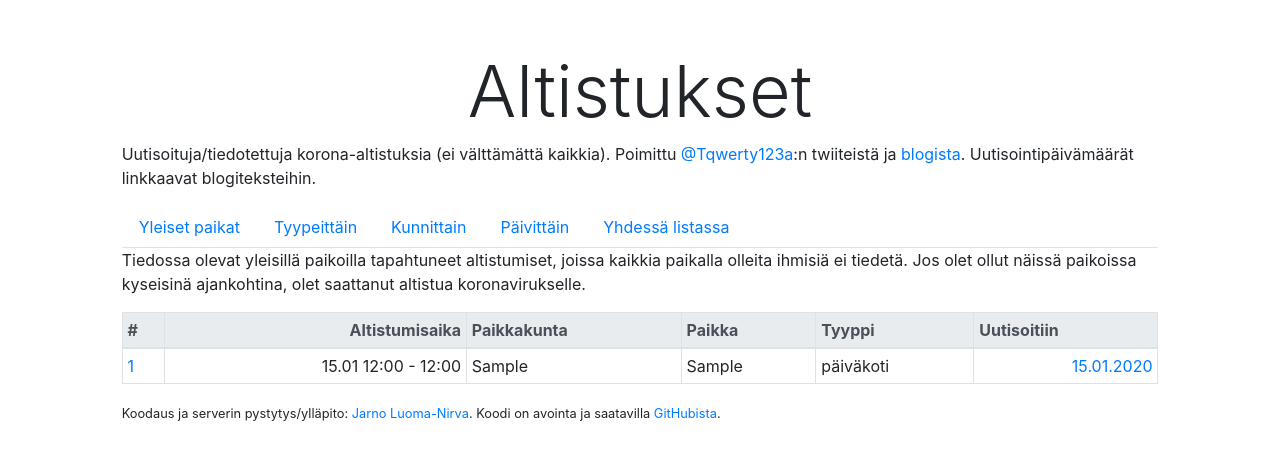
After one commit to jarnoln/exposures, a Django app: template tables/templates/tables/alert_list.html in a window 1280 px wide. The commit adds this page. Shown: the top 460 px of the page. Run offline with Django 3.2, Linux system fonts and the light colour scheme; the template is opened without the code that fills it: values that come from a table or form of the project are taken from there, others are empty; tables that the repository leaves empty hold one stand-in row (values such as "Sample post"); some libraries are stand-ins or nearby versions.

Commit message:
Add alert list table

```diff
--- /dev/null
+++ b/tables/templates/tables/alert_list.html
@@ -0,0 +1,56 @@
+{% extends "tables/base.html" %}
+
+{% block content %}
+  {% if user.is_staff %}
+    <div>
+      <a href="/admin/tables/exposure/add/">Lisää uusi</a>
+    </div>
+  {% endif %}
+  <p>Tiedossa olevat yleisillä paikoilla tapahtuneet altistumiset, joissa kaikkia paikalla olleita ihmisiä ei tiedetä.
+  Jos olet ollut näissä paikoissa kyseisinä ajankohtina, olet saattanut altistua koronavirukselle.
+  </p>
+  <table class="table table-bordered table-hover table-sm mt-2">
+    <thead class="thead-light">
+      <tr>
+        <th>#</th>
+        <th class="text-right">Altistumisaika</th>
+        <th>Paikkakunta</th>
+        <th>Paikka</th>
+        <th>Tyyppi</th>
+        <th>Uutisoitiin</th>
+      </tr>
+    </thead>
+    <tbody>
+    {% for exposure in exposures %}
+      <tr>
+        <td>
+          <a href="{% url 'exposure_detail' exposure.id %}">{{ forloop.counter }}</a>
+        </td>
+        <td class="text-right">
+            {{ exposure.exposure_started|date:"d.m H:i" }} -
+            {% if exposure.exposure_started.day == exposure.exposure_ended.day %}
+              {{ exposure.exposure_ended|date:"H:i" }}
+            {% else %}
+              {{ exposure.exposure_ended|date:"d.m H:i" }}
+            {% endif %}
+        </td>
+        <td>{{ exposure.municipality }}</td>
+        <td>{{ exposure.location }}</td>
+        <td>{{ exposure.display_category }}</td>
+        <td class="text-right">
+            {% if exposure.news_link %}
+            <a href="{{ exposure.news_link }}">
+              {{ exposure.publish_date|date:"d.m.Y" }}
+            </a>
+            {% else %}
+              {{ exposure.publish_date|date:"d.m.Y" }}
+            {% endif %}
+            {% if user.is_staff %}
+              <a href="/admin/tables/exposure/{{ exposure.pk }}/change/">[edit]</a>
+            {% endif %}
+        </td>
+      </tr>
+    {% endfor %}
+    </tbody>
+  </table>
+{% endblock %}
--- a/tables/templates/tables/base.html
+++ b/tables/templates/tables/base.html
@@ -22,7 +22,10 @@
           </p>
           <ul class="nav nav-tabs">
             <li class="nav-item">
-              <a class="nav-link{% if tab == 'by_category' %} active{% endif %}" href="/">Tyypeittäin</a>
+              <a class="nav-link{% if tab == 'alerts' %} active{% endif %}" href="/">Yleiset paikat</a>
+            </li>
+            <li class="nav-item">
+              <a class="nav-link{% if tab == 'by_category' %} active{% endif %}" href="/categories">Tyypeittäin</a>
             </li>
             <li class="nav-item">
               <a class="nav-link{% if tab == 'by_municipality' %} active{% endif %}" href="/municipalities">Kunnittain</a>
--- a/tables/urls.py
+++ b/tables/urls.py
@@ -8,5 +8,6 @@ urlpatterns = [
     path('all/', views.all_exposures, name='all_exposures'),
     path('dates/', views.exposures_by_date, name='exposures_by_date'),
     path('municipalities/', views.exposures_by_municipality, name='exposures_by_municipality'),
-    path('', views.exposures_by_category, name='exposures_by_category'),
+    path('categories/', views.exposures_by_category, name='exposures_by_category'),
+    path('', views.alert_list, name='alert_list'),
 ]
```
Also changed, not shown: tables/views.py (+8 -0 lines).
